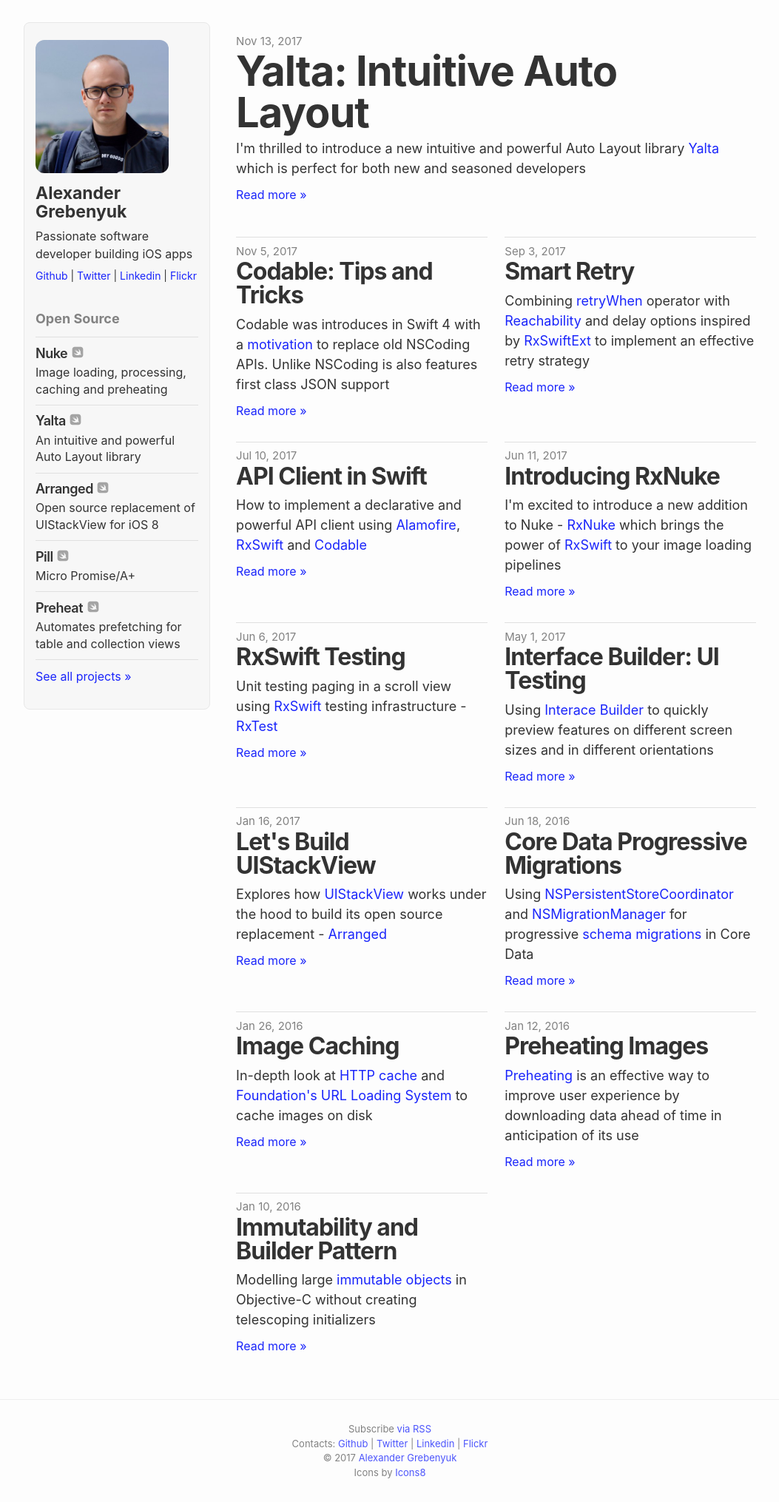
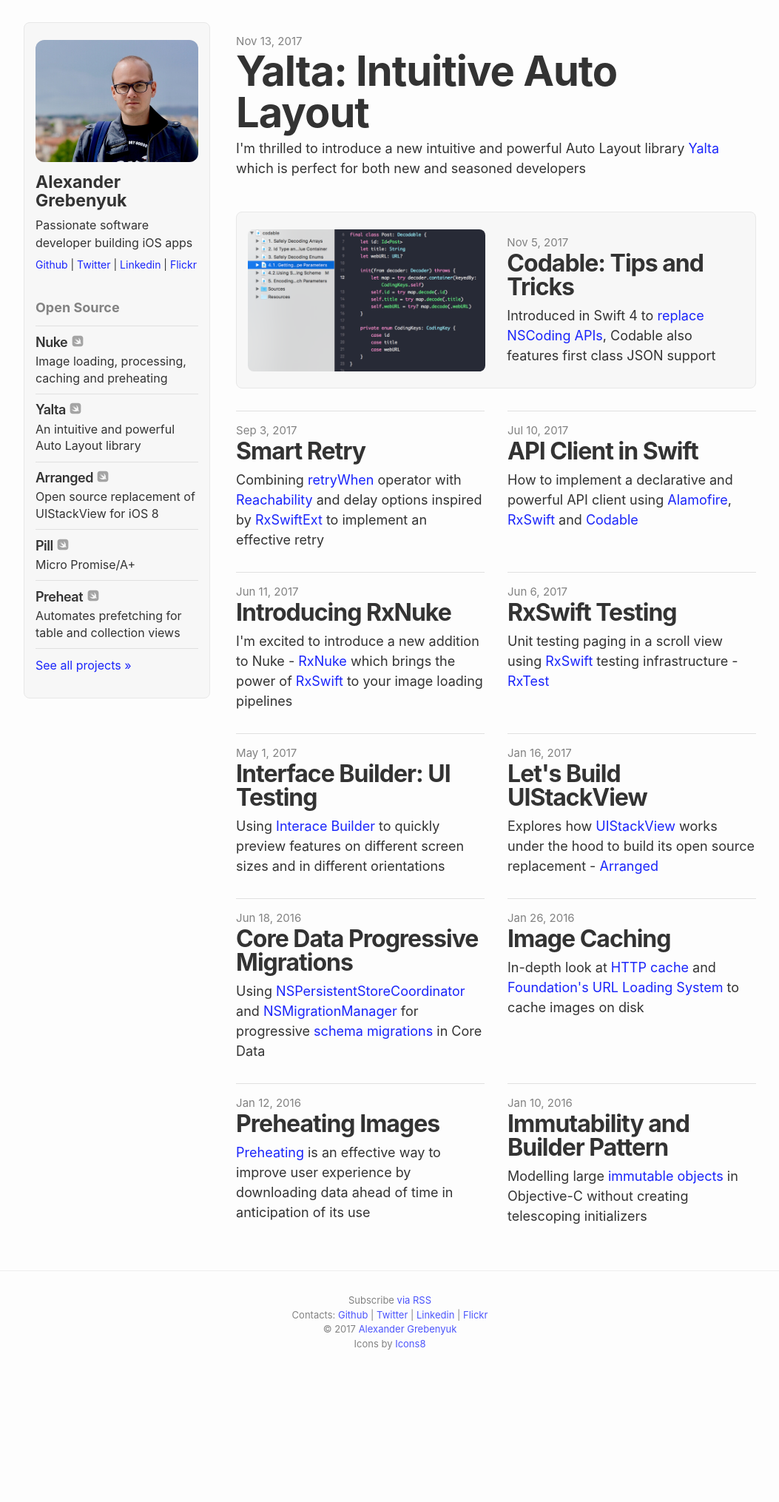
Before and after one commit to hyling/kean.github.io, a Jekyll site: the page built from index.html, in a window 1280 px wide. Shown: the whole page at 74% size, without its empty margins (113-1166 px from the left). Built offline with Jekyll 4.4.1, drawn with Linux system fonts in a browser that asks for light colours; after the commit the page ends 1856 px from its top, so only the background shows below that.

Commit message:
Add new post type with covers

```diff
--- a/_includes/post_preview.html
+++ b/_includes/post_preview.html
@@ -3,4 +3,3 @@
     <h2><a class="post-link" href="{{ post.url | prepend: site.baseurl }}">{{ post.title }}</a></h2>
 </header>
 <p class="post-excerpt">{{ post.subtitle }}</p>
-<p class="post-continue-reading"><a href="{{ post.url | prepend: site.baseurl }}">Read more &#xbb;</a></p>
--- /dev/null
+++ b/_includes/post_preview_with_cover.html
@@ -0,0 +1,15 @@
+<div class="home__post-preview-with-cover__flex_container">
+	<!-- To the left: image -->
+	<div class="home__post-preview-with-cover__flex_item">
+		<img src="{{ site.url }}{{ post.cover }}">
+	</div>
+
+	<!-- To the right: title, subtitle, etc -->
+	<div class="home__post-preview-with-cover__flex_item">
+		<header class="post-title-container">
+			<p class="post-meta"><span>{{ post.date | date: "%b %-d, %Y" }}</span></p>
+		    <h2><a class="post-link" href="{{ post.url | prepend: site.baseurl }}">{{ post.title }}</a></h2>
+		</header>
+		<p class="post-excerpt">{{ post.subtitle }}</p>
+	</div>
+</div>
--- a/_posts/2017-09-03-smart-retry.markdown
+++ b/_posts/2017-09-03-smart-retry.markdown
@@ -1,7 +1,7 @@
 ---
 layout: post
 title: "Smart Retry"
-subtitle: "Combining <a href='http://reactivex.io/documentation/operators/retry.html'>retryWhen</a> operator with <a href='https://developer.apple.com/library/content/samplecode/Reachability/Introduction/Intro.html'>Reachability</a> and delay options inspired by <a href='https://github.com/RxSwiftCommunity/RxSwiftExt'>RxSwiftExt</a> to implement an effective retry strategy"
+subtitle: "Combining <a href='http://reactivex.io/documentation/operators/retry.html'>retryWhen</a> operator with <a href='https://developer.apple.com/library/content/samplecode/Reachability/Introduction/Intro.html'>Reachability</a> and delay options inspired by <a href='https://github.com/RxSwiftCommunity/RxSwiftExt'>RxSwiftExt</a> to implement an effective retry"
 date: 2017-09-03 10:00:00 +0300
 category: programming
 tags: ios
--- a/_posts/2017-11-05-codable-tips-and-tricks.markdown
+++ b/_posts/2017-11-05-codable-tips-and-tricks.markdown
@@ -1,12 +1,13 @@
 ---
 layout: post
 title: "Codable: Tips and Tricks"
-subtitle: "Codable was introduces in Swift 4 with a <a href='https://github.com/apple/swift-evolution/blob/master/proposals/0167-swift-encoders.md#motivation'>motivation</a> to replace old NSCoding APIs. Unlike NSCoding is also features first class JSON support"
+subtitle: "Introduced in Swift 4 to <a href='https://github.com/apple/swift-evolution/blob/master/proposals/0167-swift-encoders.md#motivation'>replace NSCoding APIs</a>, Codable also features first class JSON support"
 date: 2017-11-05 10:00:00 +0300
 category: programming
 tags: ios
 permalink: /post/codable-tips-and-tricks
 uuid: 8b6a08fa-ba58-4f9a-b607-7bd4d1171f7f
+cover: /images/posts/codable_cover.png
 ---
 
 I've migrated our app to [Codable](https://developer.apple.com/documentation/swift/encoding_decoding_and_serialization). I'd like to share with you some of the tips and tricks that I've come up with along the way.
--- a/_sass/_home.scss
+++ b/_sass/_home.scss
@@ -40,7 +40,8 @@
  * Post
  */
 .post-title-container {
-    margin: 0.25 * $spacing-unit 0;
+    margin-top: 0.5 * $spacing-unit;
+    margin-bottom: 0.25 * $spacing-unit;
     h2 {
         display: inline;
     }
@@ -108,8 +109,40 @@
     border-top: 1px solid #e0e0e0;
     margin: 0 0 1 * $spacing-unit 0;
 
-    width: 48.333333%;
+    width: 47.8%;
     @include media-query($on-palm) {
         width: 100%;
     }
 }
+
+// Post (Preview with Cover)
+// ============================================================
+
+.home__post-preview-with-cover__container {
+    margin: 0 0 1 * $spacing-unit 0;
+
+    width: 100%;
+
+    img {
+        margin: 0.25 * $spacing-unit 0;
+        border-radius: 8px;
+    }
+
+    padding: $spacing-unit * 0.5 $spacing-unit * 0.5 $spacing-unit * 0.5 $spacing-unit * 0.5;
+    background: $background-color-light-grey;
+    border: 0.5px solid $grey-color-light;
+    border-radius: 8px;
+}
+
+.home__post-preview-with-cover__flex_container {
+    display: flex;
+    justify-content: space-between;
+    flex-flow: row wrap;
+}
+
+.home__post-preview-with-cover__flex_item {
+    width: 47.8%;
+    @include media-query($on-palm) {
+        width: 100%;
+    }
+}
--- a/_sass/_sidebar.scss
+++ b/_sass/_sidebar.scss
@@ -74,7 +74,7 @@
 
 .sidebar-avatar {
     border-radius: 12px;
-    max-width: 180px;
+    max-height: 180px;
 }
 
 // Post
--- a/index.html
+++ b/index.html
@@ -26,9 +26,15 @@ redirect_from: /blog/
 <div class="home-post-preview-list-container">
 {% for post in site.posts %}
 	{% if post.uuid != site.featured_post %}
+	{% if post.cover != NULL %}
+	<div class="home__post-preview-with-cover__container">
+	    {% include post_preview_with_cover.html %}
+	</div>
+	{% else %}
 	<div class="home-post-preview-container">
 	    {% include post_preview.html %}
 	</div>
+	{% endif %}
 	{% endif %}
 {% endfor %}
 </div>
```
Also changed, not shown: images/avatar.jpeg, images/posts/codable_cover.png (added).
